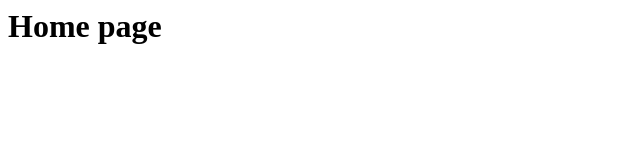
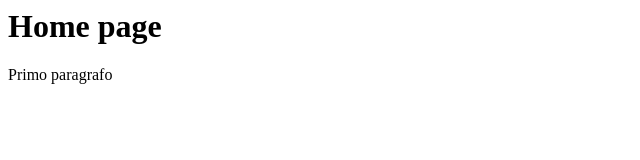
Before and after one commit to anbabuin/pw2018c, a plain HTML site: page index.html in a window 1280 px wide. Shown: the full height of the page, 0-640 px from the left. Drawn offline with Linux system fonts and the light colour scheme.

Commit message:
Added first paragraph

```diff
--- a/index.html
+++ b/index.html
@@ -1,5 +1,10 @@
 <html>
+
 <body>
+
 <h1>Home page</h1>
+
+<p>Primo paragrafo</p>
 </body>
+
 </html>
```
